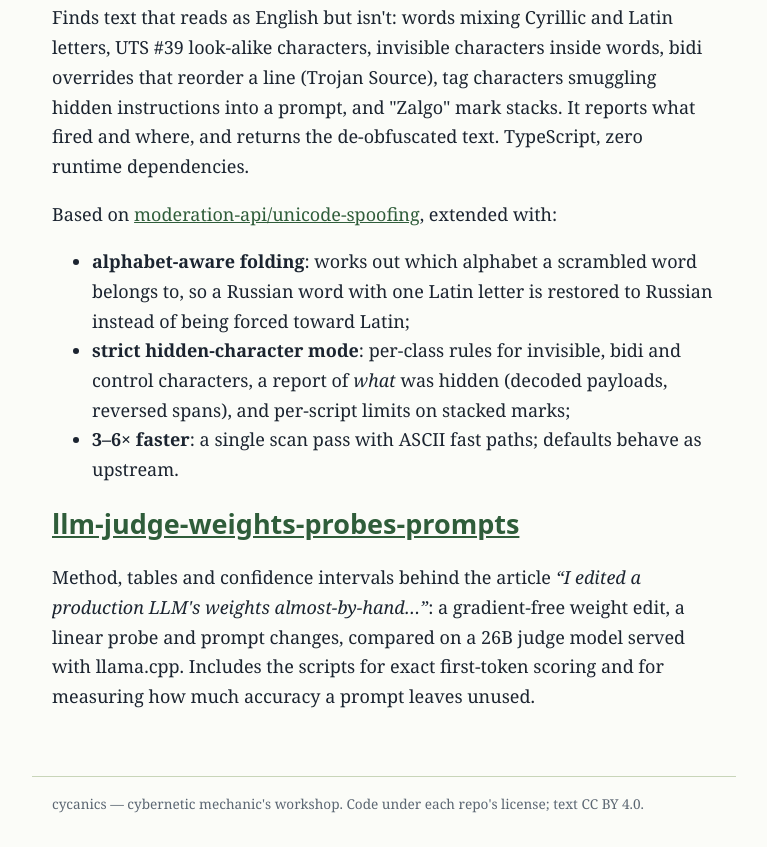
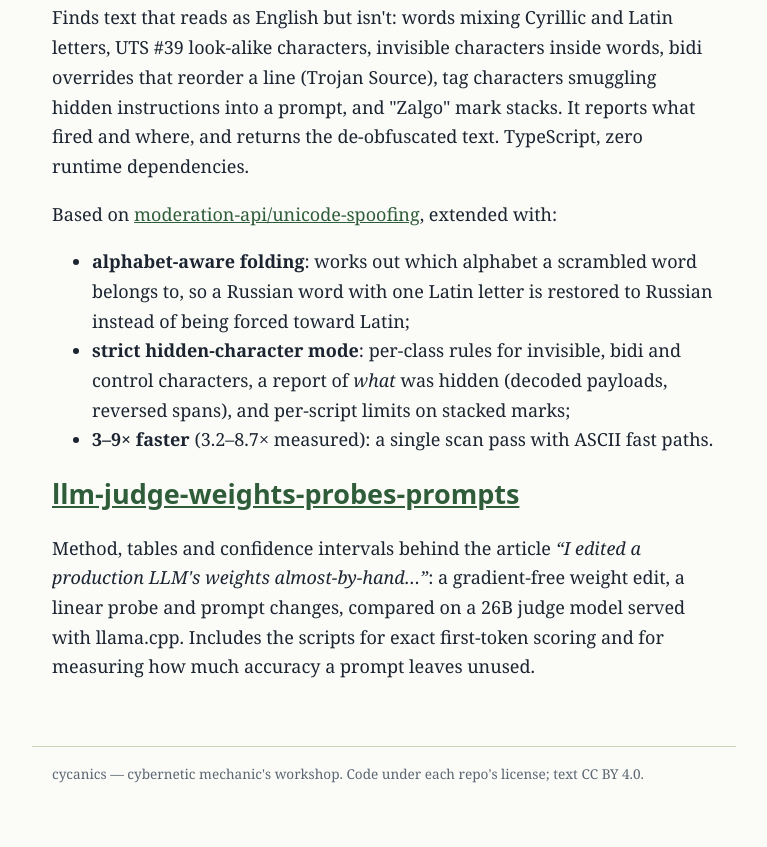
Before and after one commit to cycanics/cycanics.github.io, an Astro site: page /repos in a window 1280 px wide. Shown: the part 893-1740 px from the top of the page, without its empty margins (256-1023 px from the left). After the commit the page ends 1710 px from the top, so only its background shows below. Built offline with nearby package versions, Linux system fonts and the light colour scheme; Astro itself is replaced by a stand-in of ours.

Commit message:
Repos: re-measured speed-up

```diff
--- a/src/pages/repos.astro
+++ b/src/pages/repos.astro
@@ -25,7 +25,7 @@ const a1 = (await published()).some((a) => a.id === 'weights-vs-probe');
       Latin letter is restored to Russian instead of being forced toward Latin;</li>
     <li><strong>strict hidden-character mode</strong>: per-class rules for invisible, bidi and control characters, a report of
       <em>what</em> was hidden (decoded payloads, reversed spans), and per-script limits on stacked marks;</li>
-    <li><strong>3–6× faster</strong>: a single scan pass with ASCII fast paths; defaults behave as upstream.</li>
+    <li><strong>3–9× faster</strong> (3.2–8.7× measured): a single scan pass with ASCII fast paths.</li>
   </ul>
 
   <h2><a href="https://github.com/cycanics/llm-judge-weights-probes-prompts">llm-judge-weights-probes-prompts</a></h2>
```
